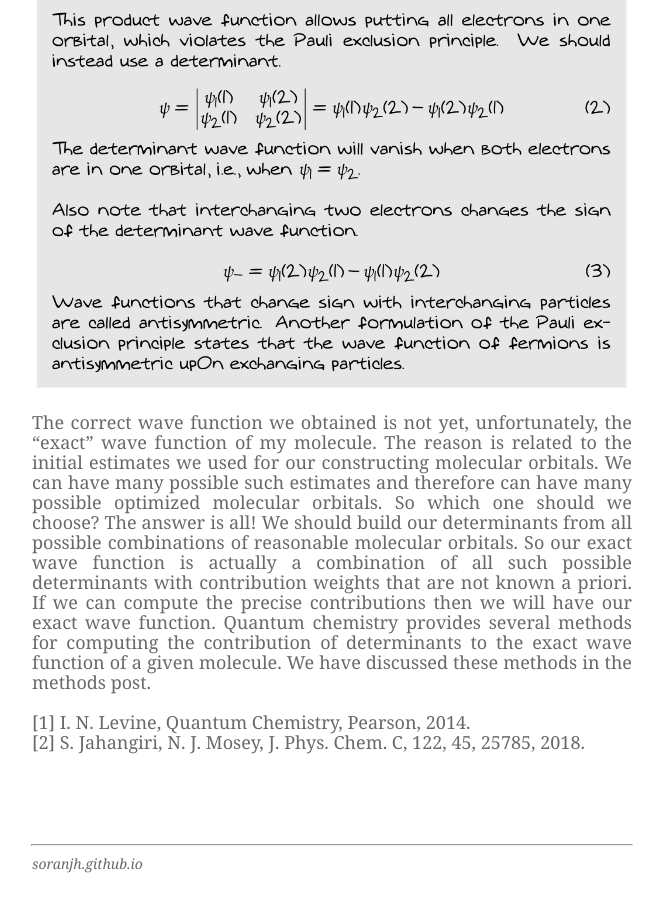
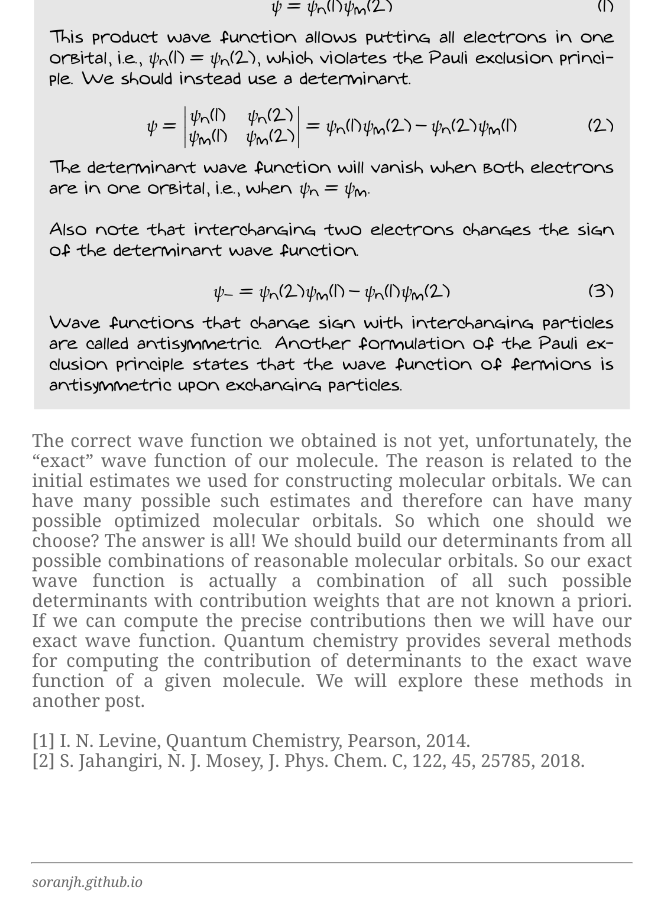
Before and after one commit to thinhnc1975/soranjh.github.io, a Jekyll site: the page built from intro_qchem.html, in a window 1280 px wide and 900 px high, scrolled down 2925 px. Shown: the whole window, without its empty margins (308-971 px from the left). Built offline with Jekyll 4.4.1, drawn with Linux system fonts in a browser that asks for light colours; formulas are drawn with MathJax 3; some of the changed text lies outside the part shown.

Commit message:
qchem update

```diff
--- a/intro_qchem.html
+++ b/intro_qchem.html
@@ -36,9 +36,9 @@ For electrons, instead of two equally probable options, we have all the possible
 <br><br>
 The Pauli exclusion principle states that particles such as electrons cannot occupy the same state at the same time. This is just a fundamental property of nature and our wave function should respect it. The product state we obtained has no fundamental restriction to prevent putting all electrons in a single molecular orbital. For instance, I can assume that all of the electrons are in the first orbital and then create the product wave function by just multiplying my first orbital as many times as the number of electrons. This should not be permitted. The solution is to put a very important restriction: the electronic wave function must change sign if we exchange two electrons. Obviously, the product state does not satisfy this as I can just put all of the electrons in one single orbital and exchanging them does not change anything. Wave functions that change sign under exchange of particles are called antisymmetric. In fact, electrons and particles like them must have antisymmetric wave functions. A mathematical representation that makes the wave functions antisymmetric is a determinant. So we upgrade our wave function to be a determinant instead of a product and we will have a “correct” wave function. See the following note for more details.
 <br><br>
-<img align="center" src="assets/images/psi.png" alt="Psi" width="600" height="554">
+<img align="center" src="assets/images/psi.png" alt="Psi" width="600" height="572">
 <br><br>
-The correct wave function we obtained is not yet, unfortunately, the “exact” wave function of my molecule. The reason is related to the initial estimates we used for our constructing molecular orbitals. We can have many possible such estimates and therefore can have many possible optimized molecular orbitals. So which one should we choose? The answer is all! We should build our determinants from all possible combinations of reasonable molecular orbitals. So our exact wave function is actually a combination of all such possible determinants with contribution weights that are not known a priori. If we can compute the precise contributions then we will have our exact wave function. Quantum chemistry provides several methods for computing the contribution of determinants to the exact wave function of a given molecule. We have discussed these methods in the methods post.
+The correct wave function we obtained is not yet, unfortunately, the “exact” wave function of our molecule. The reason is related to the initial estimates we used for constructing molecular orbitals. We can have many possible such estimates and therefore can have many possible optimized molecular orbitals. So which one should we choose? The answer is all! We should build our determinants from all possible combinations of reasonable molecular orbitals. So our exact wave function is actually a combination of all such possible determinants with contribution weights that are not known a priori. If we can compute the precise contributions then we will have our exact wave function. Quantum chemistry provides several methods for computing the contribution of determinants to the exact wave function of a given molecule. We will explore these methods in another post.
 <br><br>
 [1] I. N. Levine, Quantum Chemistry, Pearson, 2014.
 <br>
```
Also changed, not shown: other parts of intro_qchem.html (+1 -1 lines), assets/images/psi.png.
